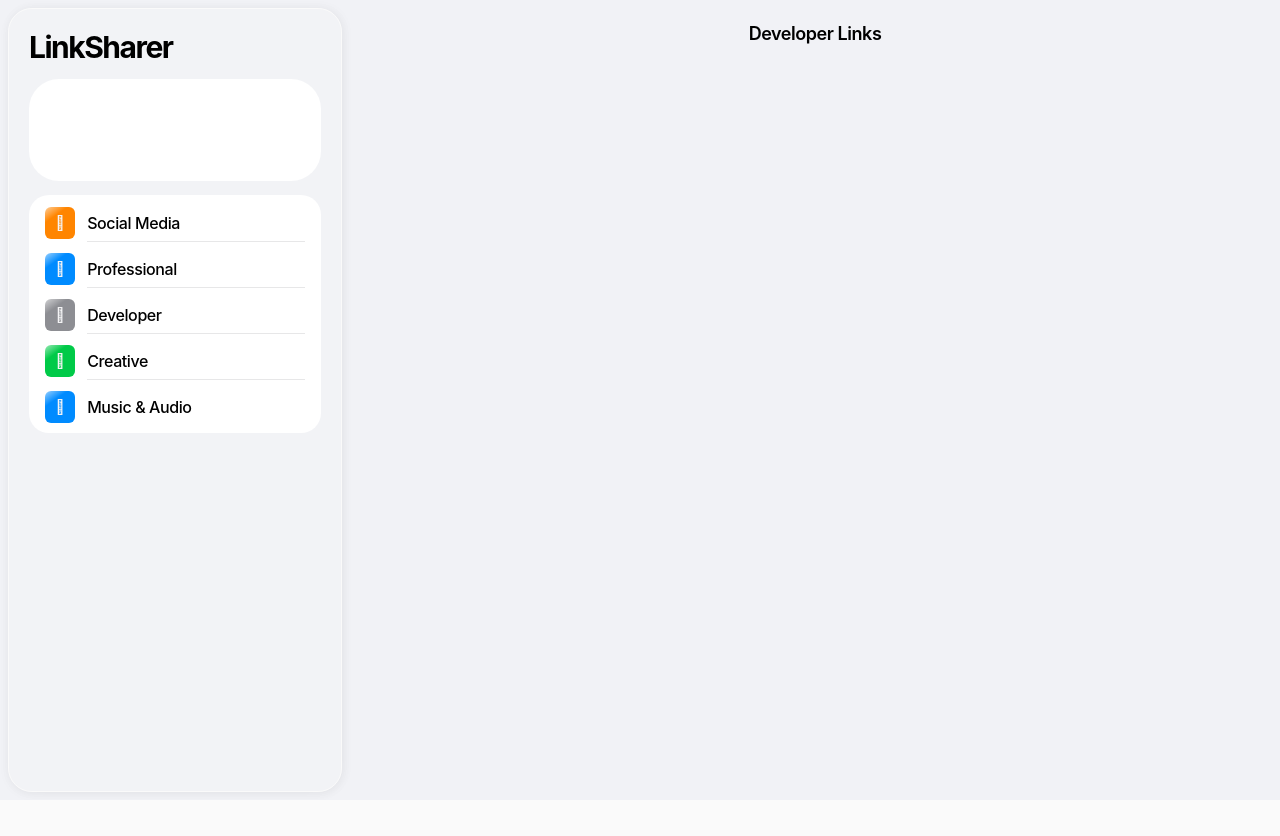
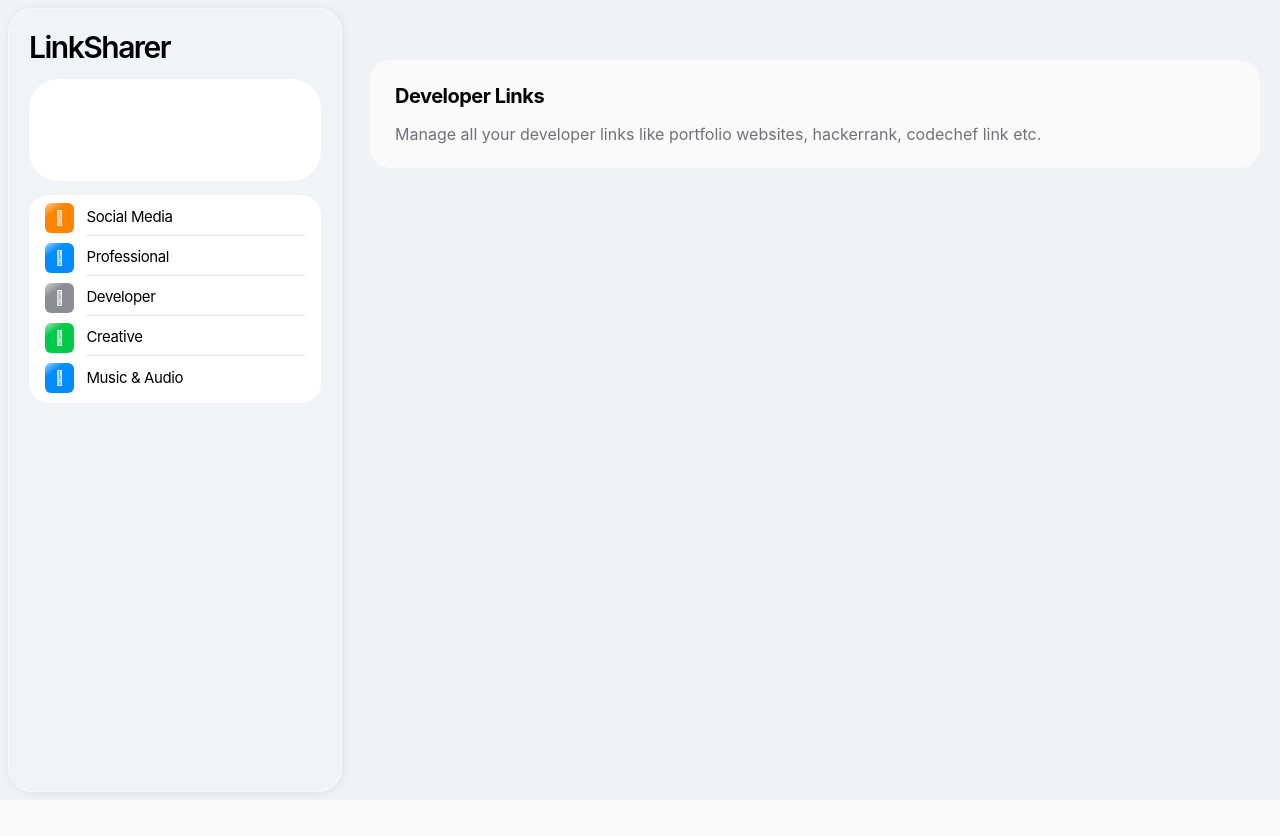
Before and after one commit to MANANTANDON/bookish-octo-dollop, a Next.js app: page /dashboard/developer in a window 1280 px wide. Shown: the top 836 px of the page. Before the commit the page ends 800 px from the top, so only its background shows below. Built offline with nearby package versions, Linux system fonts and the light colour scheme; no server answers; a web font is replaced by a local one.

Commit message:
Ui refined for desktop...

```diff
--- a/src/app/dashboard/creative/page.jsx
+++ b/src/app/dashboard/creative/page.jsx
@@ -3,8 +3,13 @@ import React from "react";
 export default function Creative() {
   return (
     <>
-      <div className="p-5 h-full w-full max-w-5xl flex flex-col items-center gap-10">
-        <h3 className="text-lg font-semibold tracking-tight">Creative Links</h3>
+      <div className="p-5 h-full w-full max-w-5xl flex flex-col gap-10 mt-10">
+        <div className="bg-zinc-50 rounded-[20px] py-5.5 px-6.25 flex flex-col gap-3">
+          <h2 className="text-xl font-bold tracking-tight">Creative Links</h2>
+          <h4 className="text-zinc-500">
+            Manage all your creative links for instace Figma, Dribble etc.
+          </h4>
+        </div>
       </div>
     </>
   );
--- a/src/app/dashboard/developer/page.jsx
+++ b/src/app/dashboard/developer/page.jsx
@@ -3,10 +3,14 @@ import React from "react";
 export default function Developer() {
   return (
     <>
-      <div className="p-5 h-full w-full max-w-5xl flex flex-col items-center gap-10">
-        <h3 className="text-lg font-semibold tracking-tight">
-          Developer Links
-        </h3>
+      <div className="p-5 h-full w-full max-w-5xl flex flex-col gap-10 mt-10">
+        <div className="bg-zinc-50 rounded-[20px] py-5.5 px-6.25 flex flex-col gap-3">
+          <h2 className="text-xl font-bold tracking-tight">Developer Links</h2>
+          <h4 className="text-zinc-500">
+            Manage all your developer links like portfolio websites, hackerrank,
+            codechef link etc.
+          </h4>
+        </div>
       </div>
     </>
   );
--- a/src/app/dashboard/music-and-audio/page.jsx
+++ b/src/app/dashboard/music-and-audio/page.jsx
@@ -3,10 +3,15 @@ import React from "react";
 export default function MusicAndAudio() {
   return (
     <>
-      <div className="p-5 h-full w-full max-w-5xl flex flex-col items-center gap-10">
-        <h3 className="text-lg font-semibold tracking-tight">
-          Music and Audio Links
-        </h3>
+      <div className="p-5 h-full w-full max-w-5xl flex flex-col gap-10 mt-10">
+        <div className="bg-zinc-50 rounded-[20px] py-5.5 px-6.25 flex flex-col gap-3">
+          <h2 className="text-xl font-bold tracking-tight">
+            Music & Audio Links
+          </h2>
+          <h4 className="text-zinc-500">
+            Manage all you music and audio links like spotify, apple music etc.
+          </h4>
+        </div>
       </div>
     </>
   );
--- a/src/app/dashboard/professional/page.jsx
+++ b/src/app/dashboard/professional/page.jsx
@@ -3,10 +3,16 @@ import React from "react";
 export default function Professional() {
   return (
     <>
-      <div className="p-5 h-full w-full max-w-5xl flex flex-col items-center gap-10">
-        <h3 className="text-lg font-semibold tracking-tight">
-          Professional Links
-        </h3>
+      <div className="p-5 h-full w-full max-w-5xl flex flex-col gap-10 mt-10">
+        <div className="bg-zinc-50 rounded-[20px] py-5.5 px-6.25 flex flex-col gap-3">
+          <h2 className="text-xl font-bold tracking-tight">
+            Professional Links
+          </h2>
+          <h4 className="text-zinc-500">
+            Manage all you professional links in one place for instance
+            Linkedin, Naukri, Glassdoor etc.
+          </h4>
+        </div>
       </div>
     </>
   );
--- a/src/app/dashboard/social-media/page.jsx
+++ b/src/app/dashboard/social-media/page.jsx
@@ -4,10 +4,16 @@ import React from "react";
 export default function Dashboard() {
   return (
     <>
-      <div className="p-5 h-full w-full max-w-5xl flex flex-col items-center gap-10">
-        <h3 className="text-lg font-semibold tracking-tight">
-          Social Media Links
-        </h3>
+      <div className="p-5 h-full w-full max-w-5xl flex flex-col gap-10 mt-10">
+        <div className="bg-zinc-50 rounded-[20px] py-5.5 px-6.25 flex flex-col gap-3">
+          <h2 className="text-xl font-bold tracking-tight">
+            Social Media Links
+          </h2>
+          <h4 className="text-zinc-500">
+            Manage all you social media links in one place for instance
+            instagram, X, Reddit etc.
+          </h4>
+        </div>
       </div>
     </>
   );
--- a/src/components/Dashboard/SideMenu.jsx
+++ b/src/components/Dashboard/SideMenu.jsx
@@ -29,7 +29,9 @@ export const SideMenu = () => {
     <>
       <div className="p-2">
         <div className="p-5 flex flex-col gap-3.5 border border-zinc-50 rounded-3xl shadow-[2px_0px_12px_rgba(0,0,0,0.04),0px_2px_12px_rgba(0,0,0,0.04)] bg-zinc-100/20 h-full">
-          <h1 className="text-3xl font-bold tracking-tighter">LinkSharer</h1>
+          <h1 className="text-3xl font-semibold tracking-tighter">
+            LinkSharer
+          </h1>
           <Link href="/dashboard" className="flex items-center justify-between">
             {/* User First Card */}
             <div className="flex items-center gap-3.5 bg-[#FFFFFF] w-full p-4 rounded-[30px]">
@@ -45,10 +47,10 @@ export const SideMenu = () => {
                 )}
               </div>
               <div className="w-full">
-                <h1 className="text-2xl font-bold tracking-tighter">
+                <h1 className="text-[19px] font-medium tracking-tighter">
                   {formData?.name}
                 </h1>
-                <h2 className="text-sm font-medium tracking-tight text-zinc-900/50 -mt-1 ">
+                <h2 className="text-[12px] font-medium tracking-tight text-zinc-900/50 ">
                   {formData?.email}
                 </h2>
               </div>
@@ -60,18 +62,18 @@ export const SideMenu = () => {
               <Link
                 href={item.route}
                 key={key}
-                className="pt-2 px-4 flex items-center gap-3 w-full "
+                className="pt-1 px-4 flex items-center gap-3 w-full "
               >
                 <div
                   style={{
                     background: `linear-gradient(145deg, rgba(255,255,255,0.15) -20%, ${item.color} 30%)`,
                   }}
-                  className={`w-9 h-8 text-sm flex items-center justify-center mb-1.5 rounded-md text-zinc-100`}
+                  className={`w-8.75 h-7.5 text-sm flex items-center justify-center mb-1.5 rounded-md text-zinc-100`}
                 >
                   {item.icon}
                 </div>
                 <div
-                  className={`${key !== SIDEMENU.length - 1 && "border-b border-[#E7E7E8]"} w-full pb-1.5 font-medium tracking-tight`}
+                  className={`${key !== SIDEMENU.length - 1 && "border-b border-[#E7E7E8]"} w-full pb-1.5 text-[15px] tracking-tight`}
                 >
                   {item.title}
                 </div>
```
